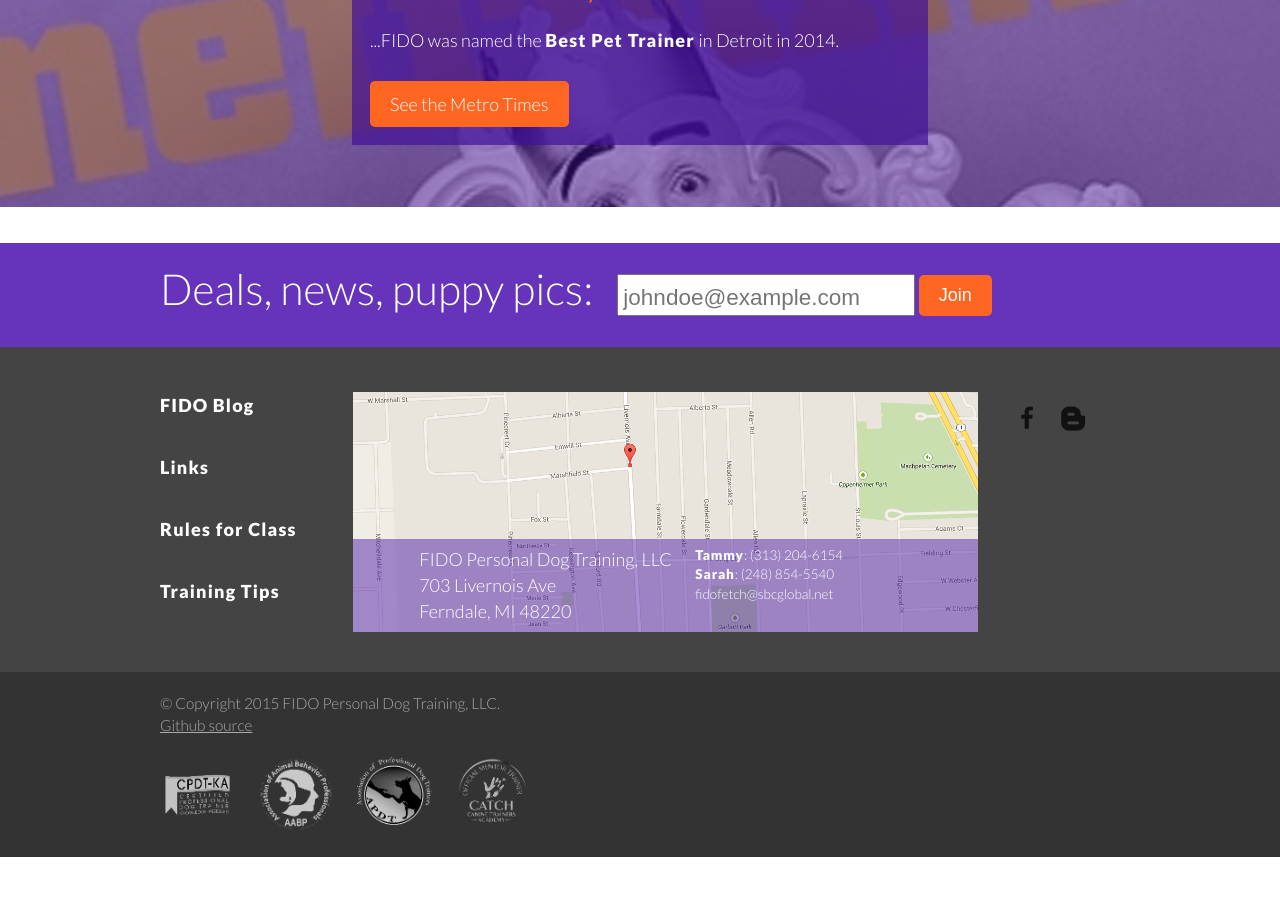
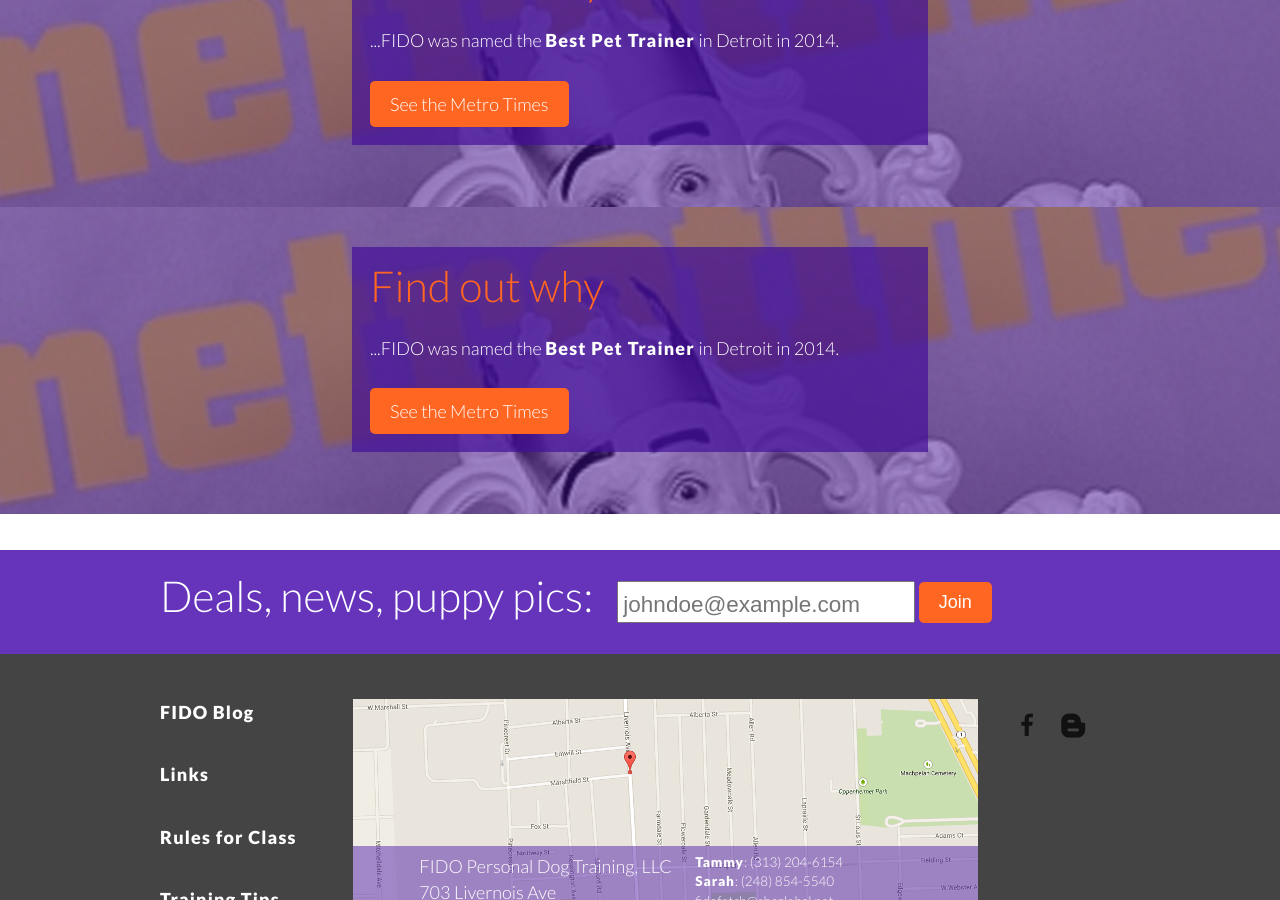
Before and after one commit to fidodogtraining/fidodogtraining.github.io, a Jekyll site: the page built from index.html, in a window 1280 px wide and 900 px high, scrolled down 2329 px. Built offline with Jekyll 4.4.1, drawn with Linux system fonts in a browser that asks for light colours; Markdown is read by kramdown in place of the engine named in the settings; before the commit the page ends 3186 px from its top, so only the background shows below that.

Commit message:
beginning to add testimonials (social proof)

```diff
--- /dev/null
+++ b/_includes/testimonials.html
@@ -0,0 +1,5 @@
+<section class="region region-cta"><div class="inner">
+  <h2>Find out why</h2>
+  <p>...FIDO was named the <strong>Best Pet Trainer</strong> in Detroit in 2014.</p>
+  <a class="button cta" href="http://www.metrotimes.com/detroit/BestOf" target="_blank">See the Metro Times</a>
+</div></section>
--- a/index.html
+++ b/index.html
@@ -31,7 +32,7 @@
   <a class="button cta" href="/classes/">Take a class</a>
 </div></section>
 <section class="region divided"><div class="inner">
-  <a href="/training/"><img class="right" src="/images/classes.jpg" alt="" /></a>
+  <a href="/training/"><img class="right" src="/images/training.jpg" alt="" /></a>
   <h2 class="title"><a href="/training/">Training</a></h2>
   <p>In addition to classes, we offer multiple training options to suit your needs.</p>
   <a class="button cta" href="/training/">Get training</a>
```
Also changed, not shown: other parts of index.html (+1 -0 lines), _autopages/training.md (+1 -1 lines), images/training.jpg (added).
